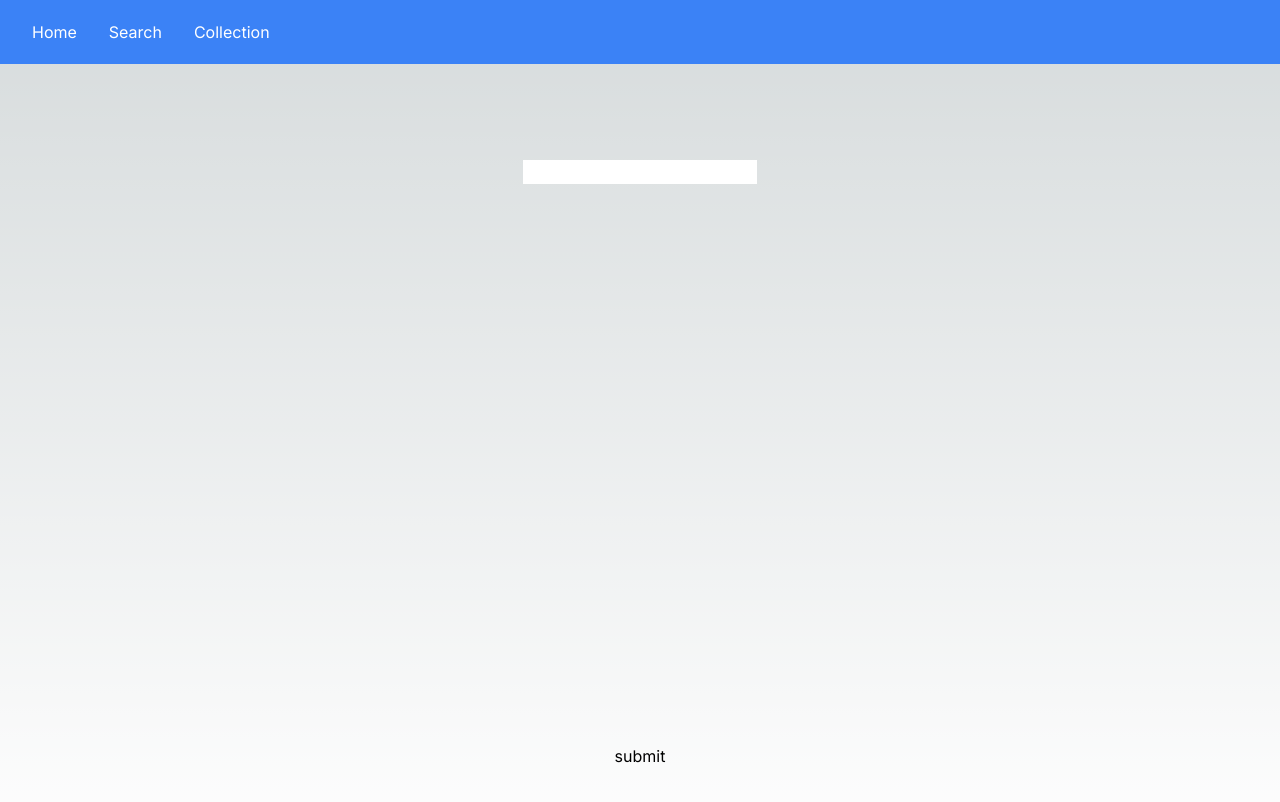
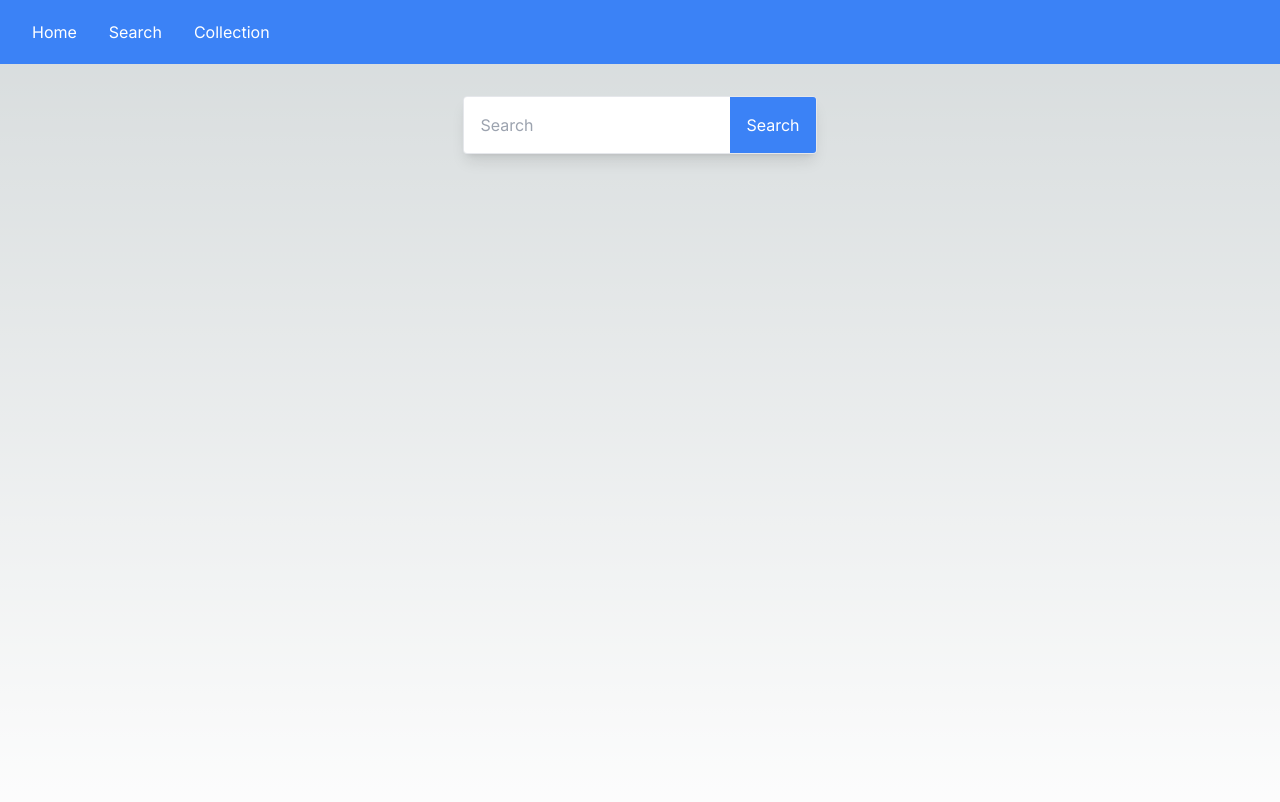
Before and after one commit to zhangolve/voice-words, a Next.js app: page /search in a window 1280 px wide. Shown: the top 802 px of the page. Built offline with nearby package versions, Linux system fonts and the light colour scheme.

Commit message:
search style

```diff
--- a/src/app/components/ReviewCard.js
+++ b/src/app/components/ReviewCard.js
@@ -32,7 +32,7 @@ const Card = ({ word, onSave }) => {
   const content = isAudioPlaying ? word.sentence: (!isFlipped ? word.word: word.translations.toString())
 
   return (
-    <div className="rounded overflow-hidden shadow-lg m-4 card cursor-pointer relative" onClick={()=> { setIsAudioPlaying(false); setIsFlipped(!isFlipped)}}>
+    <div className="review rounded overflow-hidden shadow-lg m-4 card cursor-pointer relative" onClick={()=> { setIsAudioPlaying(false); setIsFlipped(!isFlipped)}}>
       <div className={`px-6 py-4 flex items-center justify-center h-full transition-transform duration-700 ease-in-out ${isFlipped ? 'rotate-y-180' : ''}`}>
         <p className="text-gray-700 text-base text-center text-lg font-bold">{content}</p>
         <div className="icons absolute bottom-0 left-0 right-0 px-6 py-4 flex justify-between">
--- a/src/app/globals.css
+++ b/src/app/globals.css
@@ -28,10 +28,7 @@ body {
 
 .review {
   width: 50rem;
-  .card {
-    height: 20rem;
-    width: 50rem;
-  }
+  height: 20rem;
   audio {
     width: 100%;
   }
--- a/src/app/search/SearchInput.js
+++ b/src/app/search/SearchInput.js
@@ -0,0 +1,28 @@
+import React, { useState } from 'react';
+
+const SearchBar = ({handleSearch, search,setSearch}) => {
+    return (
+        <div className="flex items-center justify-center">
+            <form onSubmit={handleSearch} className="w-full max-w-lg">
+                <div className="flex items-stretch border rounded overflow-hidden shadow-lg">
+                    <input
+                        type="text"
+                        className="px-4 py-2 w-full text-gray-700 leading-tight focus:outline-none"
+                        id="search"
+                        placeholder="Search"
+                        value={search}
+                        onChange={e => setSearch(e.target.value)}
+                    />
+                    <button
+                        type="submit"
+                        className="flex items-center justify-center px-4 py-2 bg-blue-500 text-white"
+                    >
+                        Search
+                    </button>
+                </div>
+            </form>
+        </div>
+    );
+};
+
+export default SearchBar;
--- a/src/app/search/page.js
+++ b/src/app/search/page.js
@@ -1,8 +1,8 @@
 "use client"
 import { useEffect, useState } from 'react'
 import { useCreateWordExample, formatData } from '../utils';
-
-
+import SearchBar from './SearchInput';
+import ReviewCard from '../components/ReviewCard';
 
 export default function Search() {
   const [word, setWord] = useState('')
@@ -11,7 +11,7 @@ export default function Search() {
   const { data: example, error, isLoading, setShouldFetch } = useCreateWordExample(word);
 
 
-  const submit = () => {
+  const submit = (word) => {
     if(!word) {
       return ;
     }
@@ -19,26 +19,31 @@ export default function Search() {
   }
 
   useEffect(()=>{
-    console.log(example,'example')
-    if(example?.text) {
-        const rurrentContent = formatData(example) || {}
-        setData({...rurrentContent,translations: [rurrentContent.translation_word]})
+    const createTTS = () => {
+      fetch('/api/tts', {
+        method: 'POST',
+        headers: {
+          'Content-Type': 'application/json'
+        },
+        body: JSON.stringify({ text: `${data.word}, ${data.word}, ${data.sentence}, ${data.translation}`, word:data.word })
+      })
+        .then(res => res.json())
+        .then(data => {setBlob(data)})
+        .catch(err => console.log(err))
     }
-}, [example])
 
+    if(data?.word) {
+      createTTS()
+    }
+  }, [data])
 
-  const createTTS = () => {
-    fetch('/api/tts', {
-          method: 'POST',
-          headers: {
-            'Content-Type': 'application/json'
-          },
-          body: JSON.stringify({ text: `${word}, ${word}, ${data.sentence}, ${data.translation}`, word })
-        })
-          .then(res => res.json())
-          .then(data => {setBlob(data)})
-          .catch(err => console.log(err))
-  }
+  useEffect(()=>{
+      console.log(example,'example')
+      if(example?.text) {
+          const rurrentContent = formatData(example) || {}
+          setData({...rurrentContent,translations: [rurrentContent.translation_word]})
+      }
+    }, [example])
 
   const submitSave =()=> {
       fetch('/api/word', {
@@ -46,7 +51,7 @@ export default function Search() {
         headers: {
           'Content-Type': 'application/json'
         },
-        body: JSON.stringify({word, audio:blob.objectKey, ...data})
+        body: JSON.stringify({ audio:blob.objectKey, ...data})
       })
         .then(res => res.json())
         .then(data => {
@@ -55,18 +60,21 @@ export default function Search() {
         .catch(err => console.log(err))
   }
   return (
-    <main className="flex min-h-screen flex-col items-center justify-between p-24">
-      <>
-        <input onChange={(e)=> {
-            // debounce
-          setWord(e.target.value)
-        }} />
-        <button onClick={submit} className='submit'>submit</button>
-        {data?.sentence}
-        {data?.sentence && <button onClick={createTTS}>create tts</button>}
-        {blob && <audio src={`${blob.publicUrl}`} controls></audio>}
-        {blob && <button onClick={submitSave} className="mr-2 md:mr-3 flex flex-col flex-1 cursor-pointer justify-center py-2 text-xs font-semibold leading-none text-white transition duration-300 rounded-lg bg-blue-300 hover:bg-blue-400">save</button>}
-      </>
+    <main className="flex min-h-screen flex-col items-center justify-between p-8">
+      <div>
+        <SearchBar search={word} handleSearch={
+          (e) => {
+            e.preventDefault();
+            submit(word);
+          }
+        }
+        setSearch={setWord}
+        />
+        {
+          data && <ReviewCard word={data} onSave={submitSave}/>
+        }
+        {blob && <button onClick={submitSave} className="mr-2 md:mr-3 flex flex-col flex-1 cursor-pointer justify-center py-2 text-xs font-semibold leading-none text-white bg-blue-300 hover:bg-blue-400">save</button>}
+      </div>
     </main>
   )
 }
```
